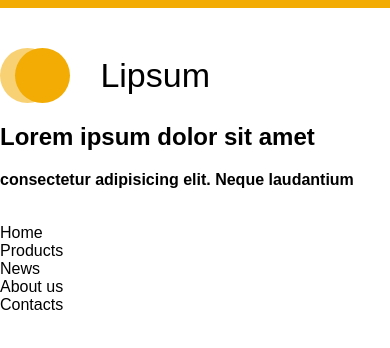
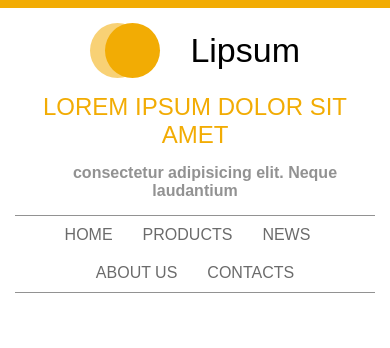
Before and after one commit to Durant0512/project_html, a plain HTML site: page index.html in a window 390 px wide. Drawn offline with Linux system fonts and the light colour scheme.

Commit message:
create header styles

```diff
--- a/index.html
+++ b/index.html
@@ -17,8 +17,8 @@
                     Lipsum
                 </div>
                 <div class="header__description">
-                    <h2>Lorem ipsum dolor sit amet</h2>
-                    <b>consectetur adipisicing elit. Neque laudantium</b>
+                    <h2 class="header__title">Lorem ipsum dolor sit amet</h2>
+                    <b class="header__text" >consectetur adipisicing elit. Neque laudantium</b>
                 </div>
             </div>
             <nav>
--- a/style.css
+++ b/style.css
@@ -27,9 +27,9 @@ li {
     max-width: 1000px;
 }
 
-/*End Main styles*/
+/* End Main styles */
 
-/*Shared styles*/
+/* Shared styles */
 
 .logo {
     position: relative;
@@ -74,11 +74,89 @@ li {
     font-size: 34px;
 
 }
+/* End Shared styles */
 
-/*Header styles*/
+/* Header styles */
 
 .header__top {
     display: flex;
     flex-wrap: wrap;
     margin: 40px 0 35px 0;
 }
+.header__title {
+    margin: 0 0 10px 0;
+    font-weight: inherit;
+    text-transform: uppercase;
+    color: #f2ac04;
+    margin-left: 20px;
+}
+
+.header__text {
+    color: #929292;
+    margin-left: 20px;
+}
+
+.header__description {
+    border-left: 1px solid #cac8c5;
+    margin-left: 40px;
+    padding: 0 0 0 0;
+    max-width: 400px;
+}
+
+.header__menu {
+    display: flex;
+    flex-wrap: wrap;
+    border-top: 1px solid #929292;
+    border-bottom: 1px solid #929292;
+}
+
+.header__link {
+    padding: 15px 35px;
+    text-transform: uppercase;
+    color: #6b6b6b;
+    display: block;
+    cursor: pointer;
+}
+
+.header__link:hover {
+    text-decoration: underline;
+}
+
+.header__menu li:first-child .header__link {
+    padding-left: 0;
+}
+
+/* End Header styles */
+
+
+
+@media (max-width: 1000px) {
+    .container {
+        padding: 15px;
+    }
+    .header__link {
+        padding: 10px 15px;
+    }
+}
+
+
+@media (max-width: 700px) {
+    .header__top {
+        justify-content: center;
+        text-align: center;
+        margin: 0 0 15px 0;
+    }
+    .header__title {
+        margin: 15px 0;
+    }
+    .header__description {
+        margin: 0;
+        padding: 0;
+        border: none;
+        width: 100%;
+    }
+    .header__menu {
+        justify-content: center;
+    }
+
+}
```
